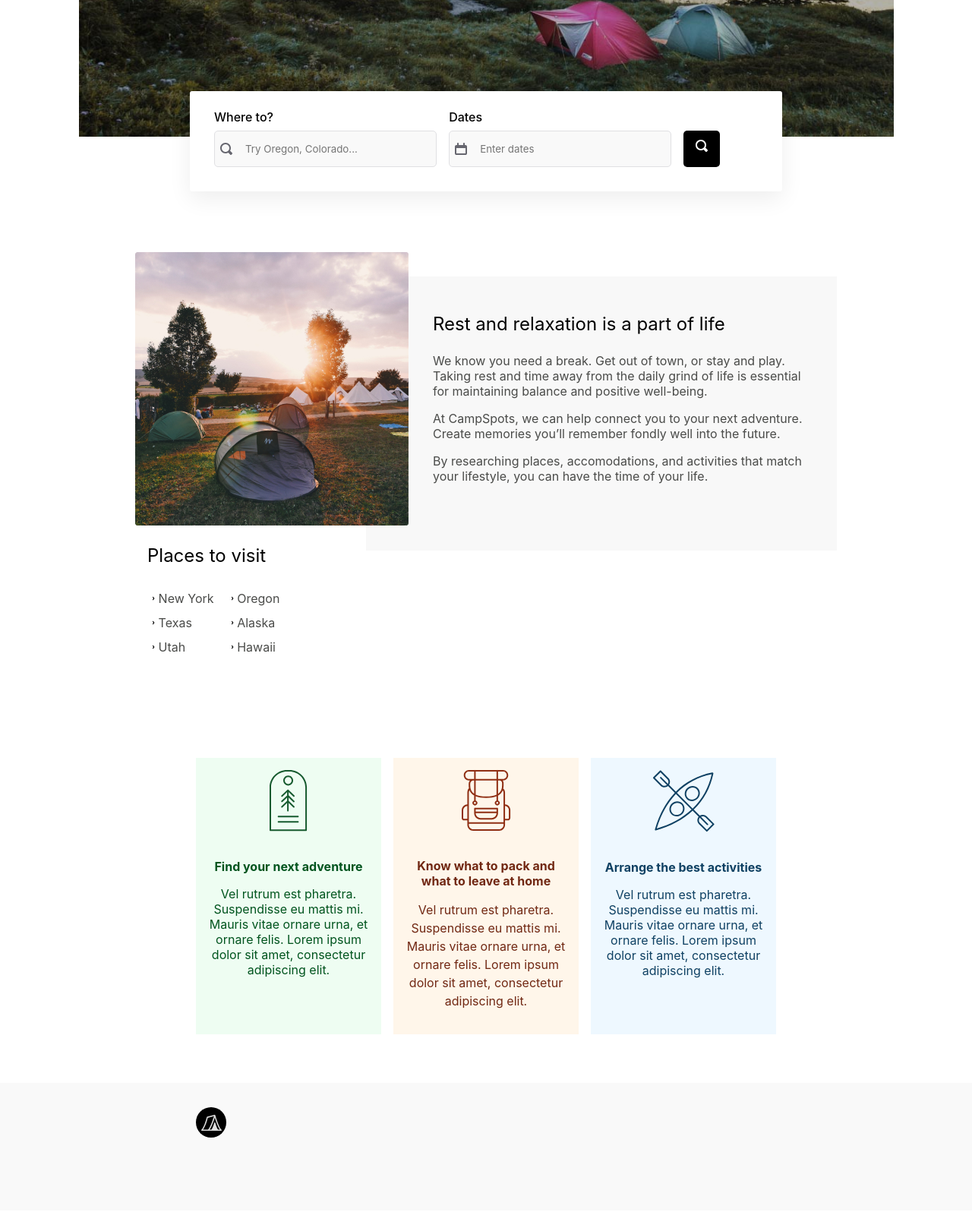
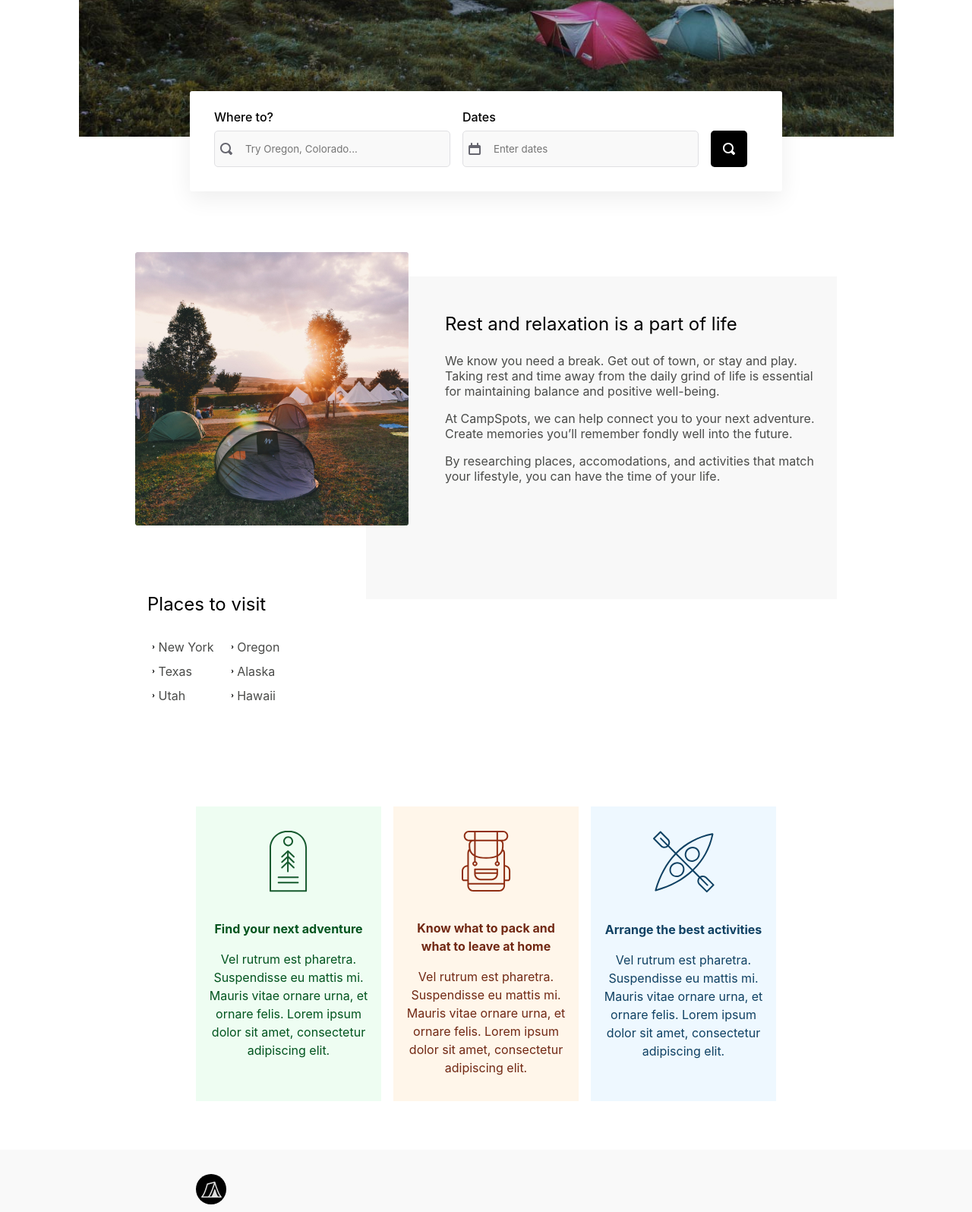
Before and after one commit to testing-accessibility/workshop-manual-a11y-testing, a website built with Parcel: page index.html in a window 1280 px wide. Shown: the part 460-2056 px from the top of the page at 76% size. Built offline with nearby package versions, Linux system fonts and the light colour scheme.

Commit message:
Adjust homepage styling

```diff
--- a/index.html
+++ b/index.html
@@ -8,8 +8,7 @@
     <body class="page-home">
         <include src="_includes/header.html"></include>
         <div id="main">
-            <form class="main-search layout" id="home-form">
-                <div class="form-wrap">
+            <form class="main-search form-wrap layout" id="home-form">
                 <div class="form-field">
                     <span class="label" for="place-search">Where to?</span>
                     <div class="custom-input">
@@ -26,8 +25,7 @@
                 </div>
                 <div class="form-field form-submit">
                     <div class="btn-submit btn-lookingglass" onclick="javascript: alert('Submitted!');">
-                            <img src="/images/icons/icon-lookingglass-white.svg" />
-                        </div>
+                        <span class="icon-lookingglass-white"></span>
                     </div>
                 </div>
             </form>
--- a/scss/_forms.scss
+++ b/scss/_forms.scss
@@ -20,11 +20,19 @@
     margin: 1rem 0 0 0.5em;
     position: absolute;
 }
+.form-field div.btn-submit.btn-lookingglass {
+    align-items: center;
+    display: flex;
+    justify-content: center;
+    padding: 0;
+    width: 2em;
+}
 .form-field span.icon-lookingglass {
     background: url(/images/icons/icon-lookingglass.svg) no-repeat;
 }
 .form-field span.icon-lookingglass-white {
     background: url(/images/icons/icon-lookingglass-white.svg) no-repeat;
+    background-size: contain;
 }
 .form-field button.btn-submit-icon span.icon-lookingglass-white {
     background-size: contain;
@@ -109,14 +117,11 @@
 .form-submit [class^='btn-']:hover {
     cursor: pointer;
 }
-.form-submit .btn-send,
-.form-submit .btn-submit {
-    font-size: 1rem;
-}
 .form-submit .btn-send {
     align-items: center;
     display: grid;
     grid-template-columns: 3fr 1fr;
+    font-size: 1rem;
     width: 6em;
 }
 .form-submit .btn-lookingglass svg {
--- a/scss/_layouts.scss
+++ b/scss/_layouts.scss
@@ -70,6 +70,11 @@
 }
 .three-parts .item {
     padding: 1em;
+
+    img {
+        display: inline-block;
+        margin-top: 1em;
+    }
 }
 .item.green {
     background-color: #EEFDF2;
@@ -91,7 +96,8 @@
     font-weight: bold;
     margin: 2em 0 1em;
 }
-.item p {
+.item p,
+.item div {
     font-size: 1rem;
     line-height: 1.5;
 }
--- a/scss/pages/_home.scss
+++ b/scss/pages/_home.scss
@@ -21,7 +21,7 @@
     align-items: end;
     display: grid;
     gap: 1em;
-    grid-template-columns: 3fr 3fr 1fr;
+    grid-template-columns: 5fr 5fr 1fr;
     margin: 0 auto 0;
 }
 @media screen and (max-width: 640px) {
@@ -46,10 +46,11 @@
     background-color: #F8F8F8;
     margin-left: auto;
     max-width: 620px;
-    padding: 1.5em 1.5em 4.5em 4.5em;
+    padding: 1.5em 1.5em 8.5em 6.5em;
     width: 100%;
 }
-.page-home .content-block div {
+.page-home .content-block div,
+.page-home .content-block p {
     color: #4A4B49;
     font-size: 1rem;
     margin: 1em 0;
```
Lines whose indentation alone changed are shown as unchanged.
